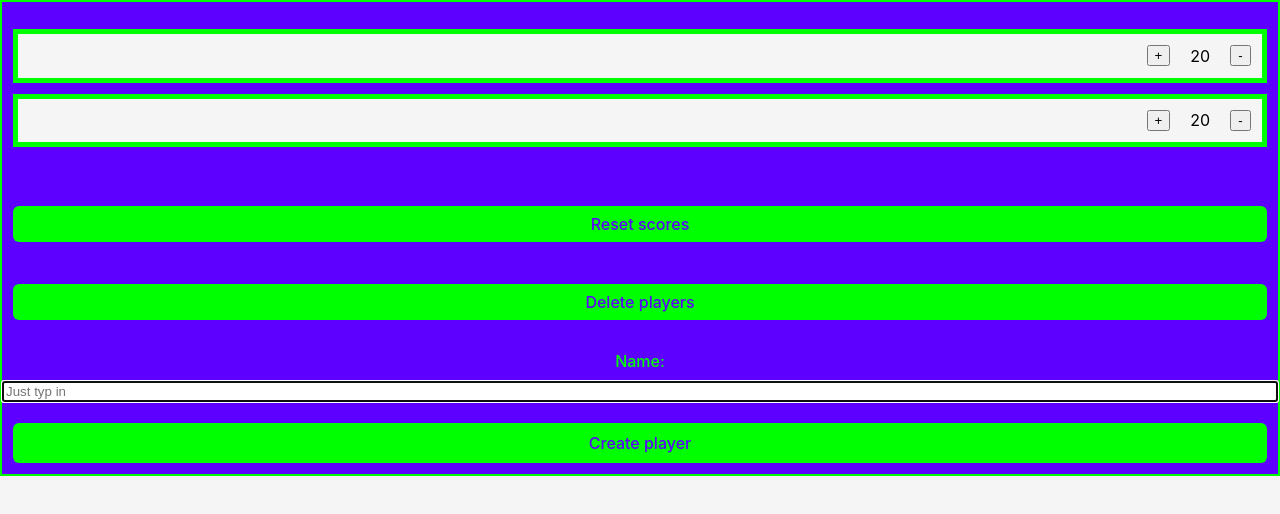
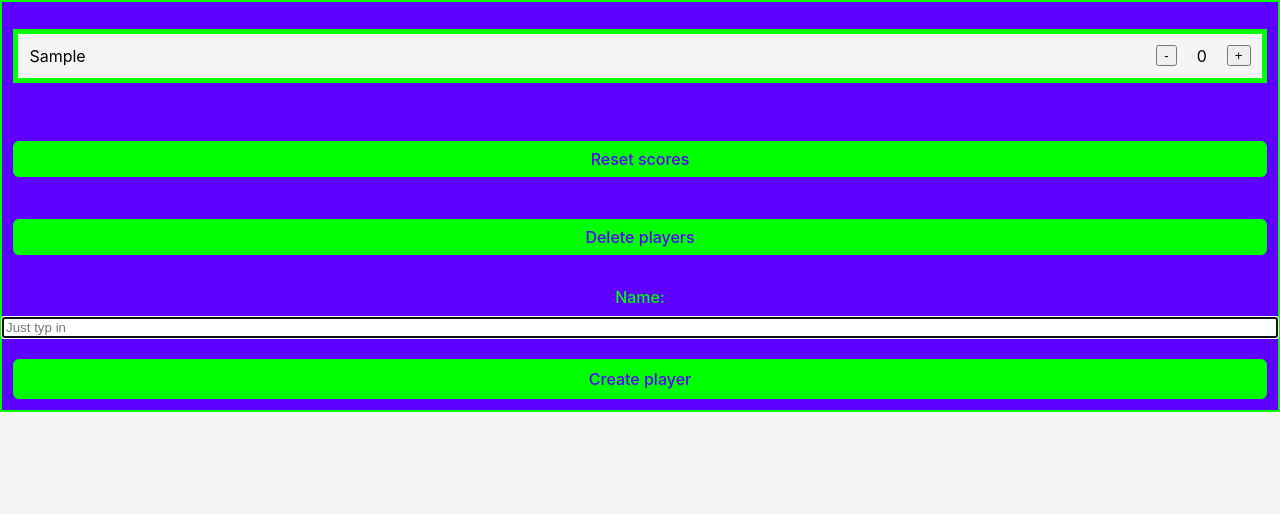
Before and after one commit to RicardoBachmann/scorekeeper, a React (Create React App) app: page / in a window 1280 px wide. Both pictures are taken after typing "Sample" into the empty fields and a click on the button "Create player". Shown: the top 514 px of the page. Built offline with nearby package versions, Linux system fonts and the light colour scheme.

Commit message:
edit increase/decrease-score

```diff
--- a/src/App.js
+++ b/src/App.js
@@ -1,20 +1,52 @@
+import { useState } from "react";
 import "./App.css";
-import Button from "./Button.js";
-import Player from "./Player.js";
-import PlayerForm from "./PlayerForm.js";
+import Button from "./components/Button.js";
+import Player from "./components/Player.js";
+import PlayerForm from "./components/PlayerForm.js";
 
 function App() {
+  const [players, setPlayers] = useState([]);
+
+  function createPlayer(player) {
+    setPlayers([...players, player]);
+  }
+
+  function increaseScore(index) {
+    const currentPlayer = players[index];
+    setPlayers([
+      ...players.slice(0, index),
+      { ...currentPlayer, score: currentPlayer.score + 1 },
+      ...players.slice(index + 1),
+    ]);
+  }
+
+  function decreaseScore(index) {
+    const currentPlayer = players[index];
+    setPlayers([
+      ...players.slice(0, index),
+      { ...currentPlayer, score: currentPlayer.score - 1 },
+      ...players.slice(index + 1),
+    ]);
+  }
+
   return (
     <div className="App">
       {/* eslint-disable-next-line */}
       <ul className="Card" role="list">
-        <Player text="John Doe" score={20} />
-        <Player text="Jane Doe" score={20} />
+        {players.map((player, index) => (
+          <Player
+            key={player.createPlayer}
+            name={player.createPlayer}
+            score={player.score}
+            onIncreaseScore={() => increaseScore(index)}
+            onDecreaseScore={() => decreaseScore(index)}
+          />
+        ))}
       </ul>
 
       <Button>Reset scores</Button>
       <Button>Delete players</Button>
-      <PlayerForm />
+      <PlayerForm onCreatePlayer={createPlayer} />
     </div>
   );
 }
--- a/src/Player.js
+++ /dev/null
@@ -1,11 +0,0 @@
-import "./Player.css";
-
-export default function Player({ name, score }) {
-  return (
-    <li className="Player">
-      <span className="Player__name">{name}</span> <button>+</button>
-      {score}
-      <button>-</button>
-    </li>
-  );
-}
--- a/src/Button.js
+++ b/src/components/Button.js
@@ -1,4 +1,4 @@
-import "./Button.css";
+import "../components/Button.css";
 
 export default function Button({ children }) {
   return <button className="Button">{children}</button>;
--- /dev/null
+++ b/src/components/Player.js
@@ -0,0 +1,17 @@
+import "../components/Player.css";
+
+export default function Player({
+  name,
+  score,
+  onIncreaseScore,
+  onDecreaseScore,
+}) {
+  return (
+    <li className="Player">
+      <span className="Player__name">{name}</span>
+      <button onClick={onDecreaseScore}>-</button>
+      {score}
+      <button onClick={onIncreaseScore}>+</button>
+    </li>
+  );
+}
--- a/src/PlayerForm.js
+++ b/src/components/PlayerForm.js
@@ -1,21 +1,15 @@
-import { useState } from "react";
-import "./PlayerForm.css";
+import "../components/PlayerForm.css";
 
-export default function PlayerForm() {
-  const [players, setPlayers] = useState([]);
-
+export default function PlayerForm({ onCreatePlayer }) {
   function handleSubmit(event) {
     event.preventDefault();
     const form = event.target;
     const { createPlayer } = form.elements;
     const addPlayer = { createPlayer: createPlayer.value, score: 0 };
-
-    setPlayers([...players, addPlayer]);
+    onCreatePlayer(addPlayer);
     form.reset();
     createPlayer.focus();
   }
-
-  console.log(players);
 
   return (
     <form className="PlayerForm" onSubmit={handleSubmit}>
```
Also changed, not shown: src/components/Button.css (renamed from src/Button.css), src/components/Player.css (renamed from src/Player.css), src/components/PlayerForm.css (renamed from src/PlayerForm.css).
